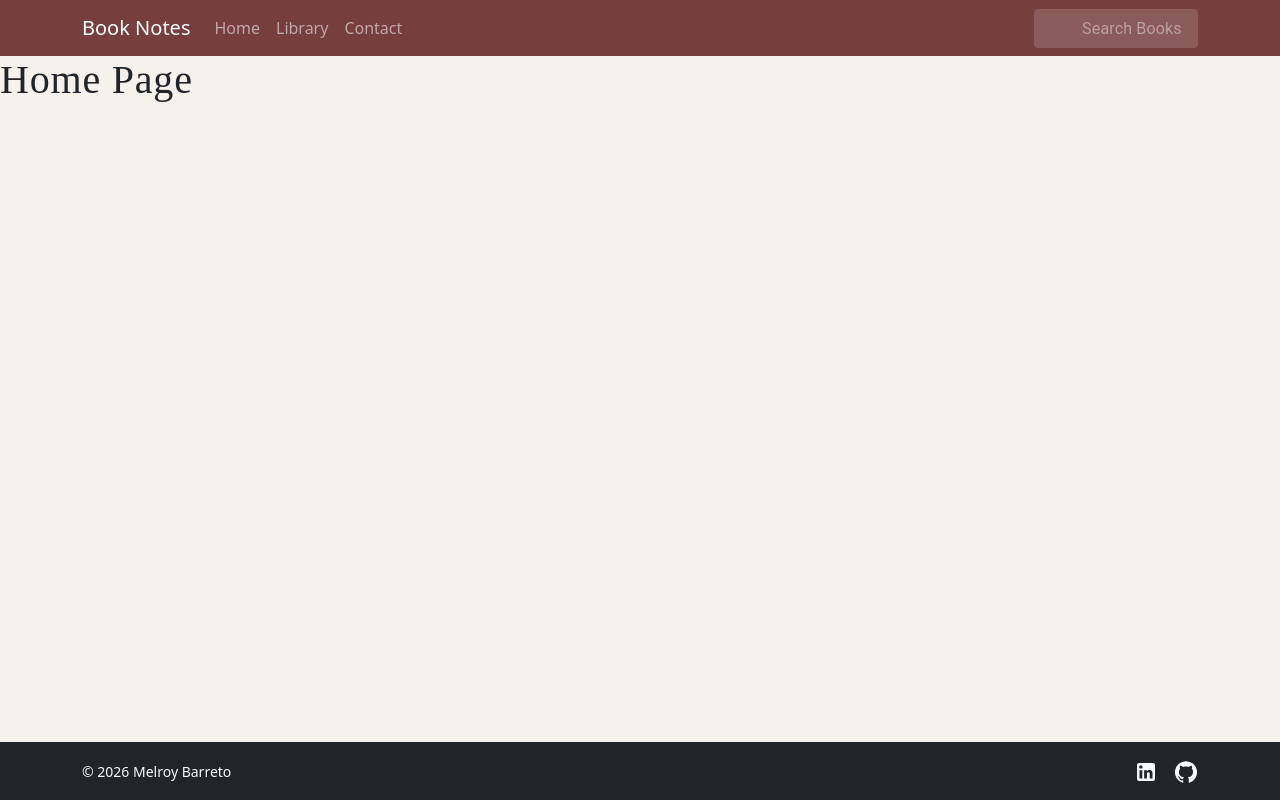
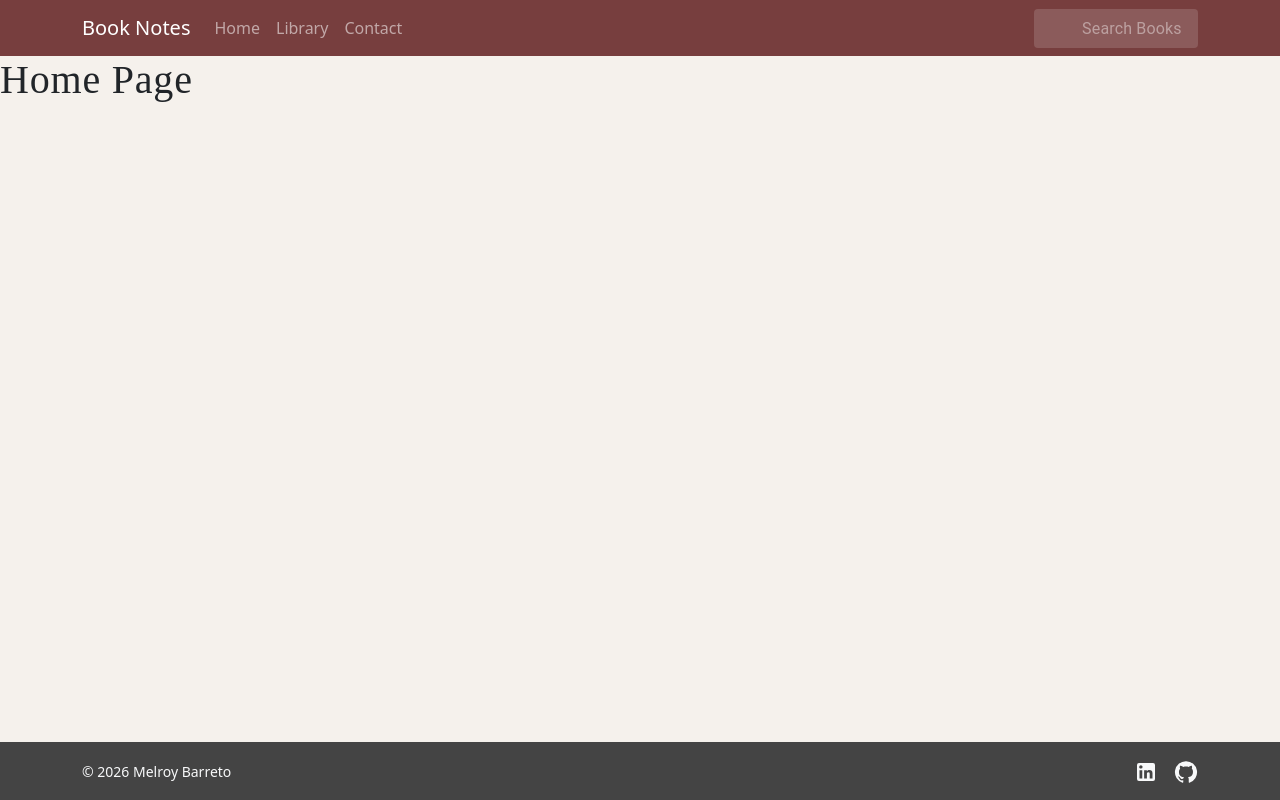
Before and after one commit to melroy-b/Book-Note-App, a React (Vite) app in the folder client/: page / in a window 1280 px wide. Built offline with nearby package versions, Linux system fonts and the light colour scheme; some icons are missing.

Commit message:
fixed github link

```diff
--- a/client/src/components/Footer.jsx
+++ b/client/src/components/Footer.jsx
@@ -2,7 +2,7 @@ import { GitHub, LinkedIn } from "@mui/icons-material";
 
 const Footer = () => {
   return (
-    <footer className="bg-dark text-light py-3 mt-auto">
+    <footer className="text-light py-3 mt-auto" style={{backgroundColor: "#444444"}}>
       <div className="container d-flex justify-content-between align-items-center">
         {/* Left: Name */}
         <span className="small">
@@ -21,7 +21,7 @@ const Footer = () => {
           </a>
 
           <a
-            href="https://https://github.com/melroy-b"
+            href="https://github.com/melroy-b"
             target="_blank"
             rel="noopener noreferrer"
             className="text-light"
```
